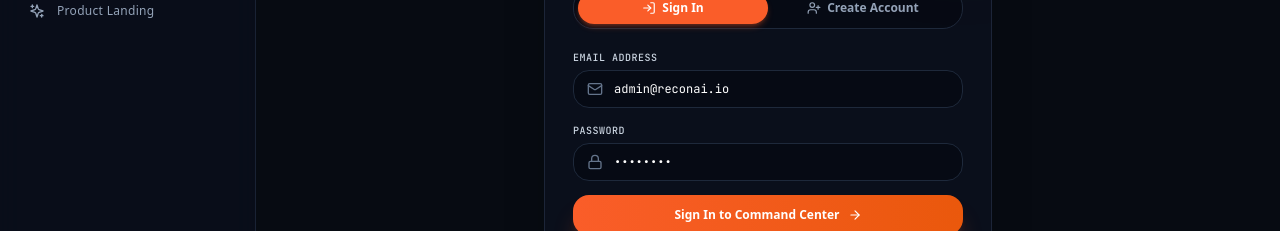
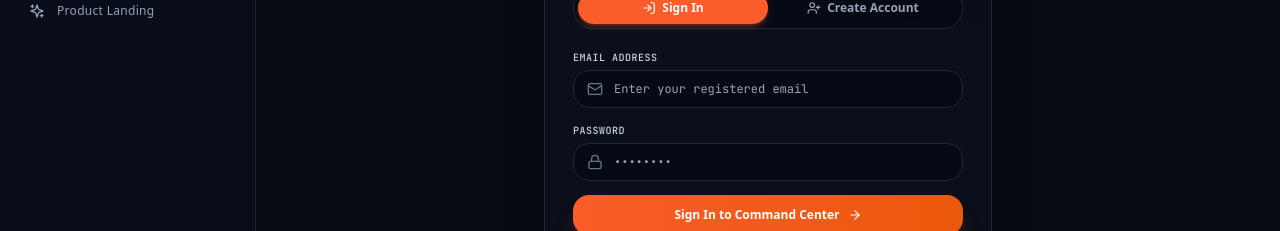
Before and after one commit to MK-codes365/ReconAi, a Next.js app in the folder apps/web/: page /login in a window 1280 px wide. Shown: the part 338-569 px from the top of the page. Built offline with nearby package versions, Linux system fonts and the light colour scheme; no server answers.

Commit message:
fix: clear prefilled login inputs and provide clean input placeholders

```diff
--- a/apps/web/src/app/login/page.tsx
+++ b/apps/web/src/app/login/page.tsx
@@ -14,9 +14,9 @@ export default function LoginPage() {
   const router = useRouter();
   const [tab, setTab] = useState<'LOGIN' | 'REGISTER'>('LOGIN');
 
-  // Sign In State
-  const [email, setEmail] = useState('admin@reconai.io');
-  const [password, setPassword] = useState('admin123');
+  // Sign In State (Clean Empty Fields)
+  const [email, setEmail] = useState('');
+  const [password, setPassword] = useState('');
 
   // Register State
   const [regName, setRegName] = useState('');
@@ -219,7 +219,7 @@ export default function LoginPage() {
                   value={email}
                   onChange={(e) => setEmail(e.target.value)}
                   className="w-full pl-10 pr-3.5 py-2.5 bg-[#060a14] border border-slate-800 rounded-xl text-white focus:outline-none focus:border-[#FA5D29]/80 font-mono text-xs transition"
-                  placeholder="admin@reconai.io"
+                  placeholder="Enter your registered email"
                 />
               </div>
             </div>
```
Also changed, not shown: 1 other file (tests, documents, lock files or other folders).
